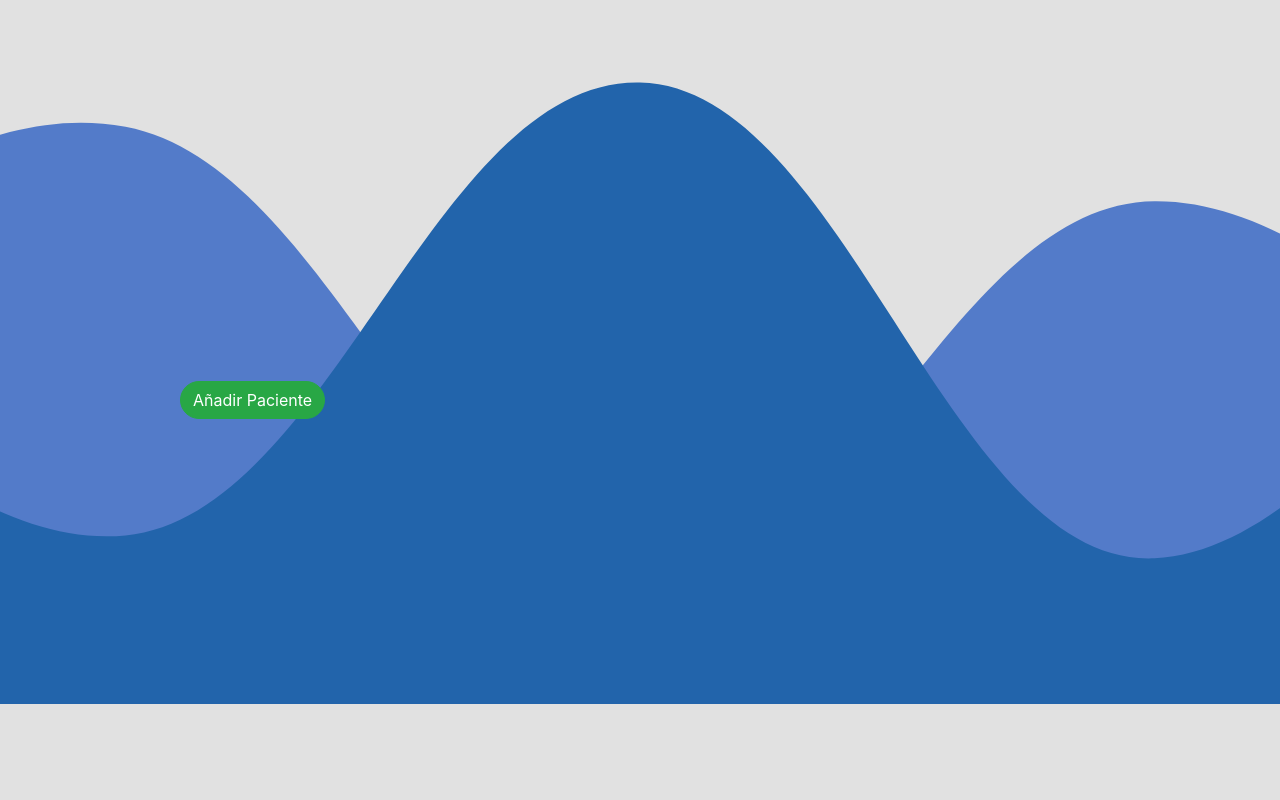
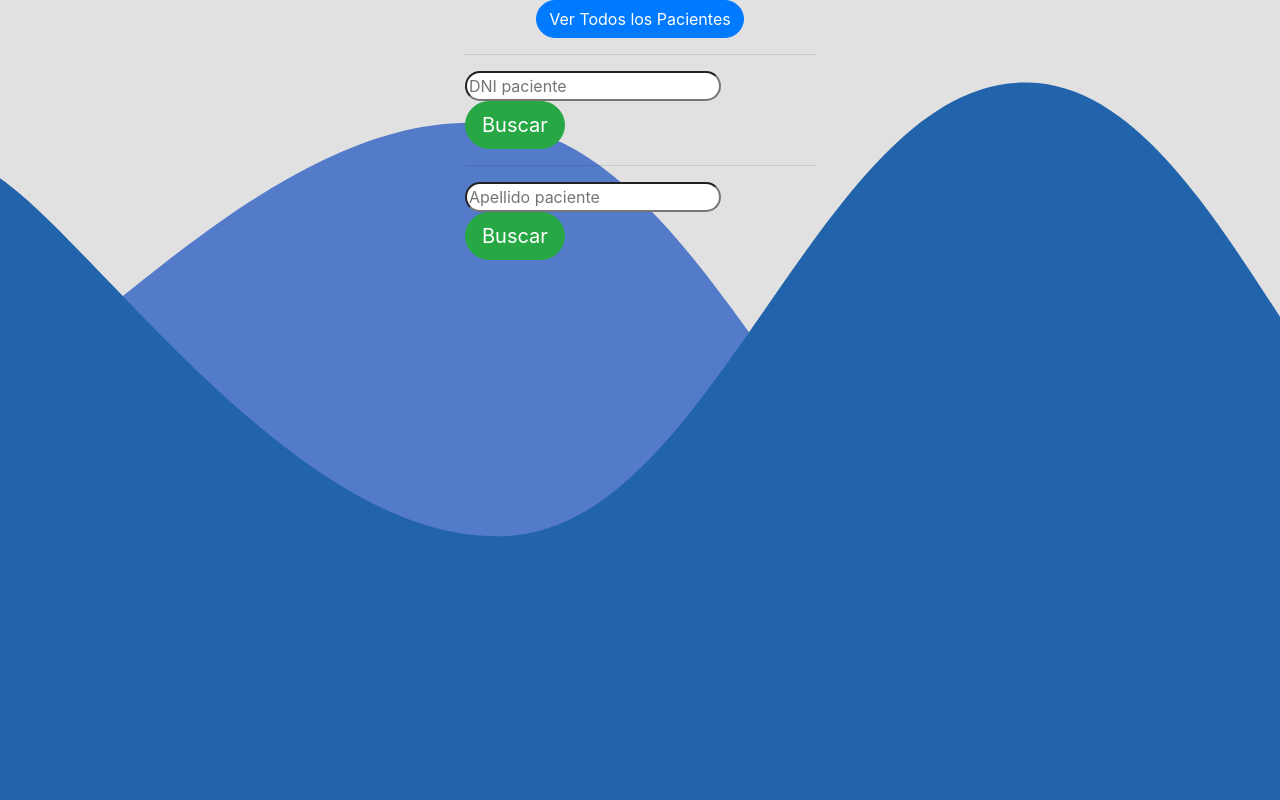
Before and after one commit to Borjapc417/clinicapp, a Django app: page /paciente/ in a window 1280 px wide. Shown: the part 96-896 px from the top of the page. After the commit the page ends 632 px from the top, so only its background shows below. Run offline with Django 4.2, Linux system fonts and the light colour scheme; the visitor is signed in with stand-in values (Sample User, id 1); data that the repository does not hold is empty; some libraries are stand-ins or nearby versions.

Commit message:
Agregado filtrado por dni y apellidos en los pacientes ademas de mejoras en la IU

```diff
--- a/clinicapp/paciente/templates/main.html
+++ b/clinicapp/paciente/templates/main.html
@@ -1,57 +1,33 @@
 {% include "navbar.html" %}
 
     {% block body %}
-    <section class="vh-100" id="multi-bg">
-        <div class="container py-5 h-100">
-          <div class="row d-flex justify-content-center align-items-center h-100">
-            <div class="col col-xl-10">
-              <a class="btn btn-success" href="/paciente/add" role="button" style="border-radius: 2rem;">Añadir Paciente</a>
-              {% for p in pacientes %}
+<div class="container">
+    <div class="table-wrapper">
+        <div class="row justify-content-center">
 
-              <div class="card mb-5" style="border-radius: 15px;">
-                <div class="card-body p-4">
-                  <h4 class="mb-3">{{ p.nombre }}, {{p.apellidos}}</h3>
-                  <h4 class="mb-3">{{ p.dni }}</h3>
-                  <p class="small mb-0"><i class="far fa-star fa-lg"></i>
-                    <strong>{{ p.email }}</strong>
-                  </p>
-                  <p class="small mb-0"><i class="far fa-star fa-lg"></i>
-                    <strong>{{ p.telefono }}</strong>
-                  </p>
-                  <hr class="my-2">
-                  <div class="d-flex justify-content-start align-items-center">
-                    <a href="/paciente/alergias/{{ p.id }}">
-                        <p class="mb-0 text-uppercase"><i class="fas fa-cog me-2"></i> <span
-                            class="text-muted small"><b>Alergia</b></span></p>
-                    </a>
-                    <span class="ms-3 me-4"> | </span></p>
-                    <a href="/paciente/antecedente/{{ p.id }}">
-                        <p class="mb-0 text-uppercase"><i class="fas fa-cog me-2"></i> <span
-                            class="text-muted small"><b>Antecedentes</b></span></p>
-                    </a>
-                    <span class="ms-3 me-4"> | </span></p>
-                    <a href="/paciente/farmacos/{{ p.id }}">
-                        <p class="mb-0 text-uppercase"><i class="fas fa-cog me-2"></i> <span
-                            class="text-muted small"><b>Farmacos</b></span></p>
-                    </a>
-                      <span class="ms-3 me-4"> | </span></p>
-                    <a href="/paciente/{{ p.id }}">
-                        <p class="mb-0 text-uppercase"><i class="fas fa-cog me-2"></i> <span
-                            class="text-muted small"><b>Editar informacion</b></span></p>
-                    </a>
-                    </button>
-                  </div>
-                </div>
-              </div>
+            <div class="col-4">
 
-              {% endfor %}
+                <h4 class="d-flex justify-content-center"><a class="delete" title="Quitar" data-toggle="tooltip" href="/paciente/todos">
+                    <button type="button"
+                    class="btn btn-primary " style="border-radius: 2rem;">Ver Todos los Pacientes</button></a></h4>
+                    <hr>
 
-              </div>
+                    <form action="/paciente/buscar" method="post">
+                        {% csrf_token %}
+                        <input type="text" name="dni" style="border-radius: 1rem;"placeholder="DNI paciente"/>
+                        <input class="btn btn-success btn-lg" type="submit" value="Buscar" style="border-radius: 2rem;"/>
+                    </form>
+                    <hr>
+                    <form action="/paciente/buscar" method="post">
+                        {% csrf_token %}
+                        <input type="text" name="apellidos" style="border-radius: 1rem;"placeholder="Apellido paciente"/>
+                        <input class="btn btn-success btn-lg" type="submit" value="Buscar" style="border-radius: 2rem;"/>
+                    </form>
             </div>
-          </div>
+
+
         </div>
-    </section>
+    </div>
+</div>
 
-{% endblock %}
-
-</html>
+    {% endblock %}
--- a/clinicapp/paciente/urls.py
+++ b/clinicapp/paciente/urls.py
@@ -3,6 +3,8 @@ from .views import *
 
 urlpatterns = [
     path('', main),
+    path('todos', todos),
+    path('buscar', buscar),
     path('<int:paciente_id>', paciente_detalles),
     path('update/<int:paciente_id>', paciente_actualizar),
     path('add', add_paciente),
--- a/clinicapp/paciente/views.py
+++ b/clinicapp/paciente/views.py
@@ -34,10 +34,16 @@ comunidades = [
 ]
 
 @login_required
+def todos(request):
+    template = loader.get_template("todos.html")
+    pacientes = Paciente.objects.all()
+    context = {"pacientes":pacientes}
+    return HttpResponse(template.render(context, request))
+
+@login_required
 def main(request):
     template = loader.get_template("main.html")
-    pacientes = Paciente.objects.all()
-    context = {"pacientes":pacientes}
+    context = {}
     return HttpResponse(template.render(context, request))
 
 @login_required
@@ -347,3 +353,15 @@ def agregar_farmacos(request):
             farmaco.save()
             next = request.POST['anterior']
             return HttpResponseRedirect(next)
+
+@login_required
+def buscar(request):
+    template = loader.get_template("todos.html")
+    dni = request.POST.get('dni', False)
+    if(dni == False):
+        apellidos = request.POST.get('apellidos', False)
+        paciente = Paciente.objects.filter(apellidos__icontains=apellidos)
+    else:
+        paciente = Paciente.objects.filter(dni=dni)
+    context = {"pacientes":paciente}
+    return HttpResponse(template.render(context, request))
```
Also changed, not shown: clinicapp/paciente/templates/todos.html (added, +84 -0 lines).
